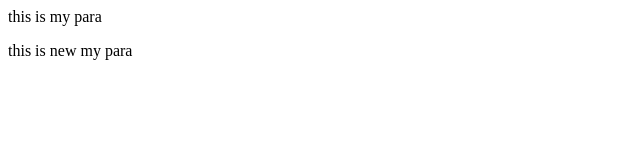
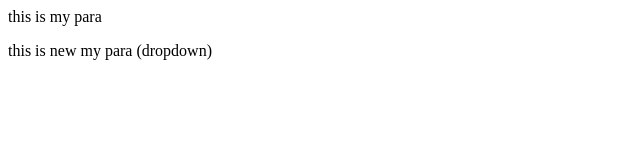
Before and after one commit to Interview-prep-yogesh/localRepo, a plain HTML site: page index.html in a window 1280 px wide. Shown: the full height of the page, 0-640 px from the left. Drawn offline with Linux system fonts and the light colour scheme.

Commit message:
conflict example dropdown

```diff
--- a/index.html
+++ b/index.html
@@ -1,2 +1,2 @@
 <p>this is my para</p>
-<p>this is new my para</p>
+<p>this is new my para (dropdown)</p>
```
